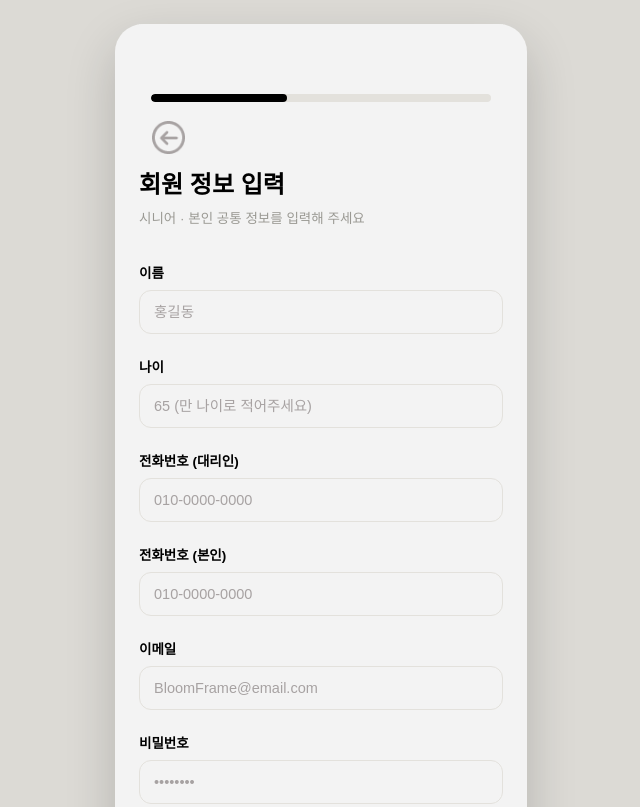
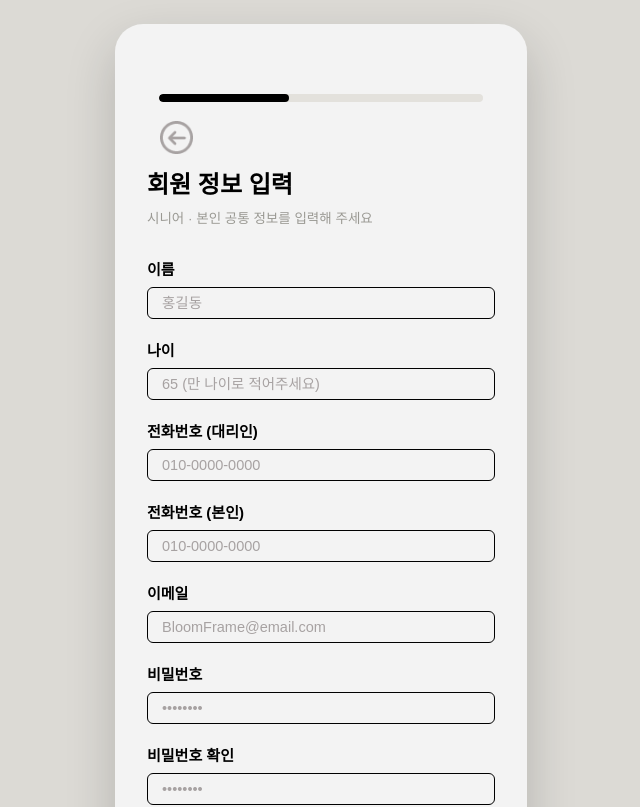
Before and after one commit to EUNS0O/BloomFrame-FRONT-END, a React (Vite) app: page /signup/info in a window 1280 px wide. Shown: the top 807 px of the page, without its empty margins (319-959 px from the left). Built offline with nearby package versions, Linux system fonts and the light colour scheme; a web font is replaced by a local one.

Commit message:
회원 정보 입력 화면 컴포넌트 조정

```diff
--- a/src/components/common/Controls.jsx
+++ b/src/components/common/Controls.jsx
@@ -23,11 +23,11 @@ export function Btn({ children, onClick, variant = "primary", disabled, icon: Ic
   );
 }
 
-export function Field({ label, textColor, placeholderColor, bg, borderColor, marginBottom, ...props }) {
+export function Field({ label, labelFontSize = 13.5, textColor, placeholderColor, bg, borderColor, borderRadius = 12, padding = "13px 14px", marginBottom, ...props }) {
   const uid = React.useId().replace(/:/g, "");
   return (
     <div style={{ marginBottom: marginBottom ?? 16 }}>
-      {label && <div style={{ fontSize: 13.5, fontWeight: 700, color: C.black, marginBottom: 8 }}>{label}</div>}
+      {label && <div style={{ fontSize: labelFontSize, fontWeight: 700, color: C.black, marginBottom: 8 }}>{label}</div>}
       {placeholderColor && (
         <style>{`.f-${uid}::placeholder { color: ${placeholderColor}; }`}</style>
       )}
@@ -35,7 +35,7 @@ export function Field({ label, textColor, placeholderColor, bg, borderColor, mar
         {...props}
         className={`f-${uid}`}
         style={{
-          width: "100%", boxSizing: "border-box", padding: "13px 14px", borderRadius: 12,
+          width: "100%", boxSizing: "border-box", padding, borderRadius,
           border: `1px solid ${borderColor || C.grayLine}`, background: bg || C.field, fontSize: 14.5, color: textColor || C.black, outline: "none",
         }}
       />
--- a/src/pages/SignupInfo.jsx
+++ b/src/pages/SignupInfo.jsx
@@ -6,7 +6,7 @@ import { BackHeader } from "../components/common/BackHeader";
 import { Btn, Field } from "../components/common/Controls";
 import { BottomButton } from "../components/common/BottomButton";
 
-const FIELD_MB = 22; // 필드 사이 간격 (조절용)
+const FIELD_MB = 20; // 필드 사이 간격 (조절용)
 
 export default function SignupInfo() {
   const navigate = useNavigate();
@@ -25,15 +25,19 @@ export default function SignupInfo() {
     placeholderColor: C.linkGray,
     marginBottom: FIELD_MB,
     width: "95%",
+    borderColor: C.black,
+    borderRadius: 6,
+    padding: "7px 14px",
+    labelFontSize: 15,
   };
 
   const showPhoneVerifyButton = phoneFocused && !data.phoneVerifying;
 
   return (
-    <div style={{ flex: 1, padding: "0 24px 100px", overflowY: "auto" }}>
+    <div style={{ flex: 1, padding: "0 32px 100px", overflowY: "auto" }}>
       <BackHeader progress={40} />
       <div style={{ fontSize: 24, fontWeight: 800, marginTop: 20, marginBottom: 8 }}>회원 정보 입력</div>
-      <div style={{ fontSize: 13.5, color: C.gray, lineHeight: 1.6, marginBottom: 32 }}>
+      <div style={{ fontSize: 13.5, color: C.gray, lineHeight: 1.6, marginBottom: 28 }}>
         시니어 · 본인 공통 정보를 입력해 주세요
       </div>
 
```
